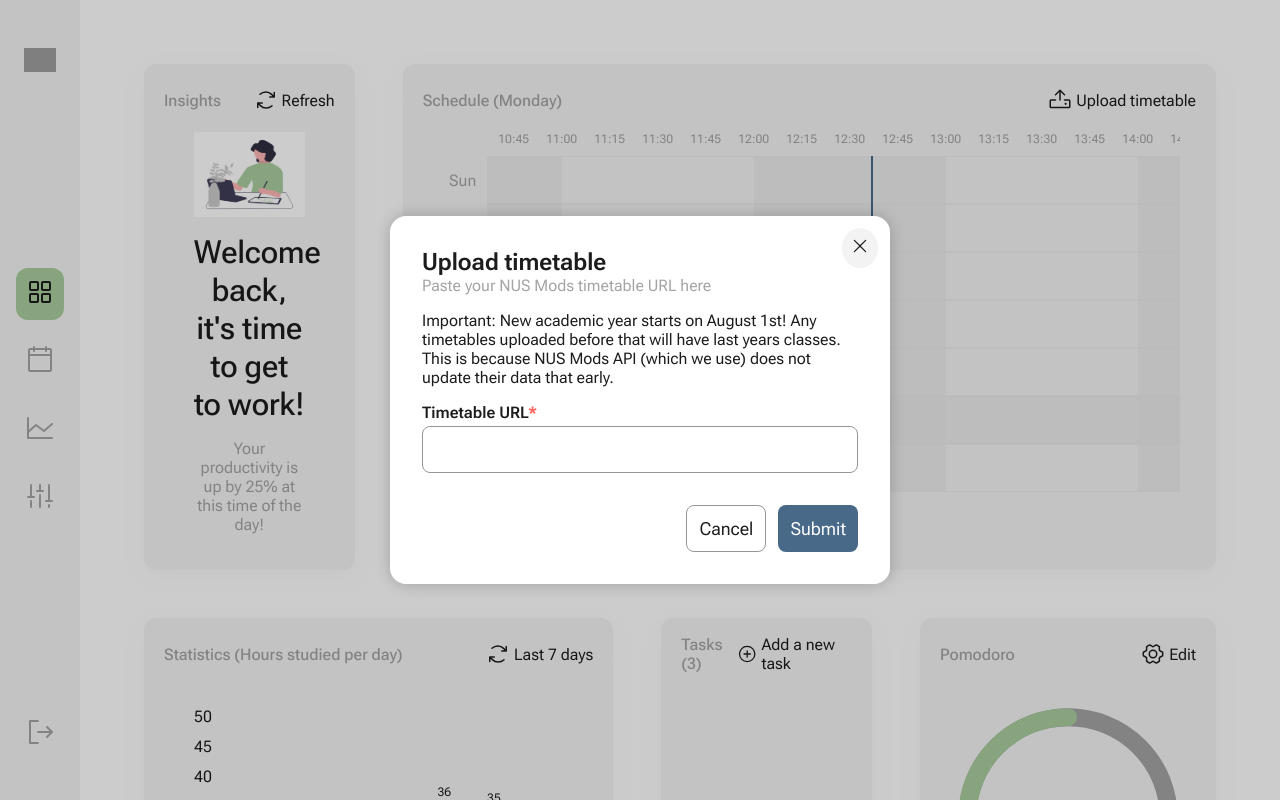
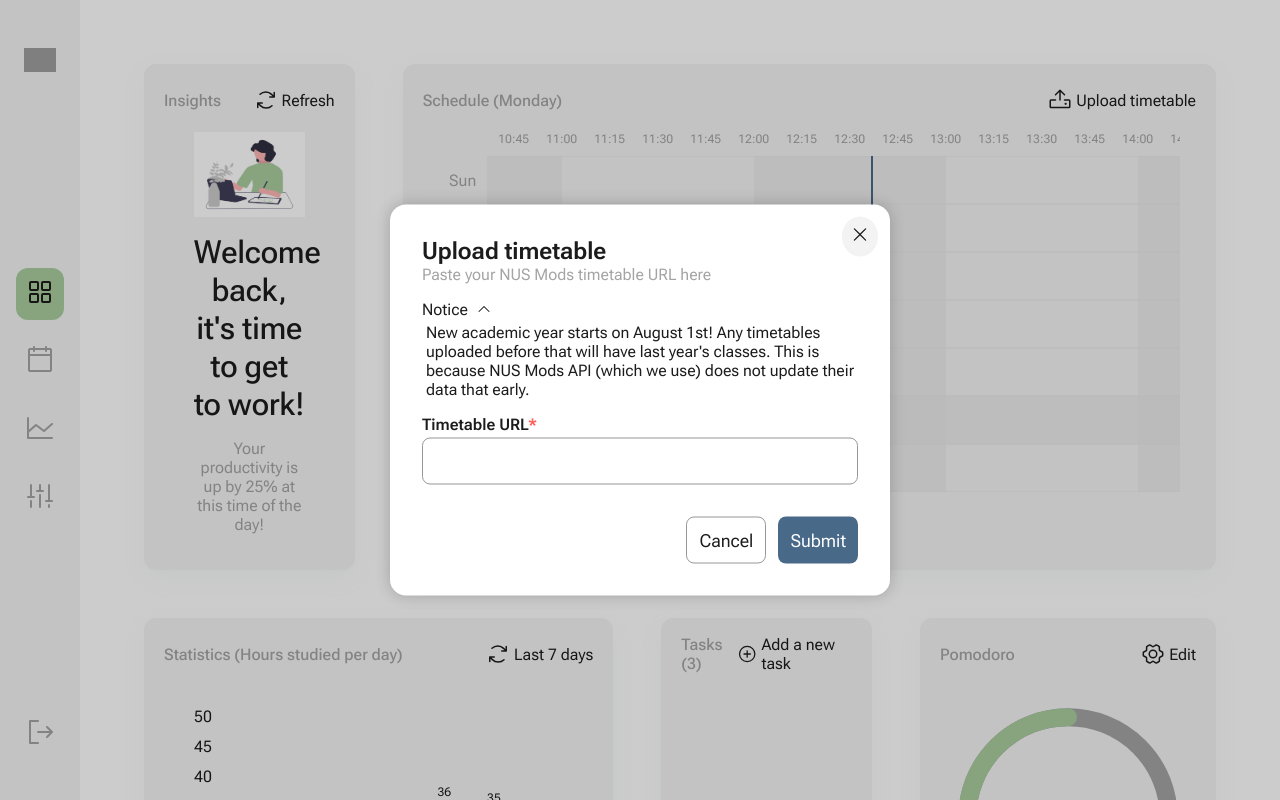
Before and after one commit to AustinKong/stucado, a React (Vite) app: page / in a window 1280 px wide. Both pictures are taken after a click on the button "Upload timetable". Shown: the top 800 px of the page. Built offline with nearby package versions, Linux system fonts and the light colour scheme; grey boxes are pictures that could not be loaded.

Commit message:
Add notice dropdown to modal

```diff
--- a/src/renderer/components/generic/Modal.jsx
+++ b/src/renderer/components/generic/Modal.jsx
@@ -1,5 +1,6 @@
 import ReactDOM from 'react-dom';
-import { X } from '@phosphor-icons/react';
+import { X, CaretDown, CaretUp } from '@phosphor-icons/react';
+import { useState } from 'react';
 
 import '@styles/generic/modal.css';
 
@@ -89,3 +90,28 @@ export const ModalButtonSecondary = ({ text, onClick }) => {
     </button>
   );
 };
+
+export const ModalNotice = ({ title, children }) => {
+  const [isOpen, setIsOpen] = useState(true);
+
+  if (isOpen) {
+    return (
+      <div className="modal-notice">
+        <div className="modal-notice__title" onClick={() => setIsOpen(false)}>
+          {title}
+          <CaretUp size="16" />
+        </div>
+        <div className="modal-notice__content">{children}</div>
+      </div>
+    );
+  } else {
+    return (
+      <div className="modal-notice">
+        <div className="modal-notice__title" onClick={() => setIsOpen(true)}>
+          {title}
+          <CaretDown size="16" />
+        </div>
+      </div>
+    );
+  }
+};
--- a/src/renderer/components/widgets/Pomodoro.jsx
+++ b/src/renderer/components/widgets/Pomodoro.jsx
@@ -6,9 +6,20 @@ import '@styles/widgets/pomodoro.css';
 const FULL_DASH_ARRAY = 2 * Math.PI * 45;
 
 const Pomodoro = () => {
+  // https://react.dev/learn/referencing-values-with-refs
+  // TODO: Use this for the timeout id
   return (
     <Widget className="pomodoro" title="Pomodoro" interaction={<InteractionButton text="Edit" icon={<GearSix />} />}>
       <div className="pomodoro__content">
+        <PomodoroTimer />
+        <PomodoroControls />
+      </div>
+    </Widget>
+  );
+};
+
+const PomodoroTimer = () => {
+  return (
     <div className="pomodoro-timer">
       <svg className="pomodoro-timer__svg" viewBox="0 0 100 100" xmlns="http://www.w3.org/2000/svg">
         <g className="pomodoro-timer__circle">
@@ -16,17 +27,17 @@ const Pomodoro = () => {
           <path
             strokeDasharray={`${(3 / 7) /* A fraction */ * FULL_DASH_ARRAY} ${FULL_DASH_ARRAY}`}
             className="pomodoro-timer__path-remaining"
-                d="
-                    M 50, 50
-                    m -45, 0
-                    a 45,45 0 1,0 90,0
-                    a 45,45 0 1,0 -90,0
-                  "
+            d="M 50, 50 m -45, 0 a 45,45 0 1,0 90,0 a 45,45 0 1,0 -90,0"
           />
         </g>
       </svg>
       <span className="pomodoro-timer__label">2:00</span>
     </div>
+  );
+};
+
+const PomodoroControls = () => {
+  return (
     <div className="pomodoro-controls">
       <IconContext.Provider
         value={{
@@ -45,8 +56,6 @@ const Pomodoro = () => {
         </div>
       </IconContext.Provider>
     </div>
-      </div>
-    </Widget>
   );
 };
 
--- a/src/renderer/components/widgets/Timetable.jsx
+++ b/src/renderer/components/widgets/Timetable.jsx
@@ -10,6 +10,7 @@ import {
   ModalFooter,
   ModalButtonPrimary,
   ModalButtonSecondary,
+  ModalNotice
 } from '@components/generic/Modal';
 import { uploadTimetable } from '@services/timetable';
 import '@styles/widgets/timetable.css';
@@ -145,10 +146,10 @@ const UploadModal = ({ isOpen, onClose }) => {
 
   return (
     <Modal title="Upload timetable" subtitle="Paste your NUS Mods timetable URL here" isOpen={isOpen} onClose={onClose}>
-      <p>
-        Important: New academic year starts on August 1st! Any timetables uploaded before that will have last years
-        classes. This is because NUS Mods API (which we use) does not update their data that early.
-      </p>
+      <ModalNotice title="Notice">
+        New academic year starts on August 1st! Any timetables uploaded before that will have last year&apos;s classes.
+        This is because NUS Mods API (which we use) does not update their data that early.
+      </ModalNotice>
       <ModalTextInput
         title="Timetable URL"
         nameKey="url"
--- a/src/renderer/styles/generic/modal.css
+++ b/src/renderer/styles/generic/modal.css
@@ -120,5 +120,22 @@
   border: 1px solid var(--border-primary);
 }
 
+/* Modal notice */
+.modal-notice {
+}
+
+.modal-notice__title {
+  display: flex;
+  flex-direction: row;
+  align-items: center;
+  gap: 8px;
+  cursor: pointer;
+}
+
+.modal-notice__content {
+  margin-left: 4px;
+  margin-top: 4px;
+}
+
 * {
 }
--- a/src/renderer/styles/widgets/pomodoro.css
+++ b/src/renderer/styles/widgets/pomodoro.css
@@ -6,11 +6,17 @@
   flex-direction: column;
   justify-content: center;
   height: 100%;
+  align-items: center;
 }
 
 /* Countdown timer (https://css-tricks.com/how-to-create-an-animated-countdown-timer-with-html-css-and-javascript/) */
 .pomodoro-timer {
   position: relative;
+  max-width: 256px;
+}
+
+.pomodoro-timer__svg {
+  width: 100%;
 }
 
 .pomodoro-timer__circle {
```
Lines whose indentation alone changed are shown as unchanged.
